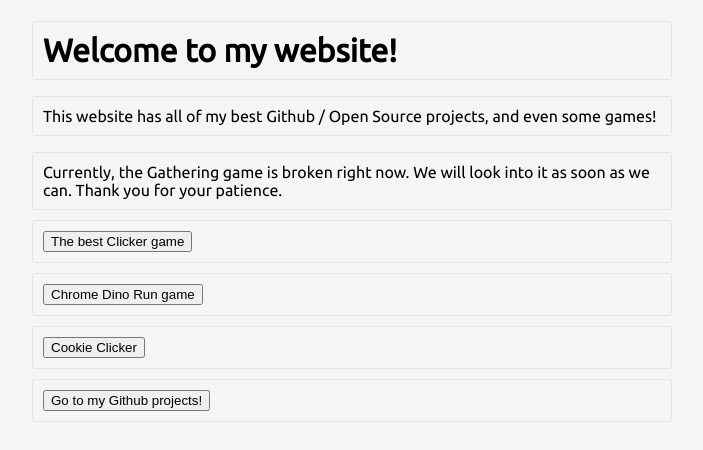
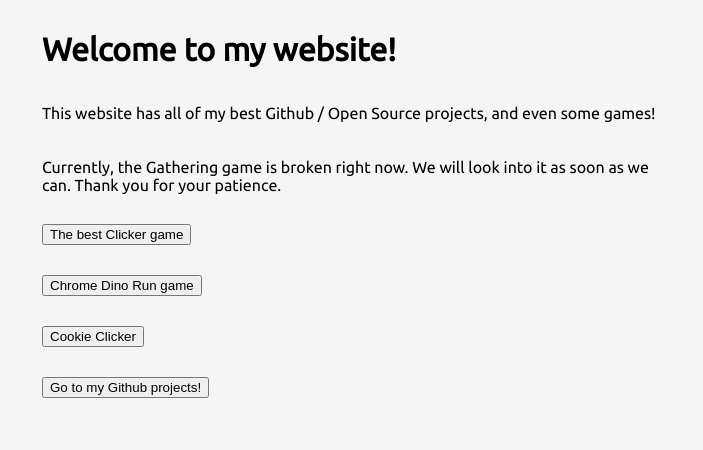
Before and after one commit to MatthewYak/games, a plain HTML site: page index.html in a window 1280 px wide. Shown: the whole page, without its empty margins (288-991 px from the left). Drawn offline with Linux system fonts and the light colour scheme.

Commit message:
Updated styles.css

```diff
--- a/styles.css
+++ b/styles.css
@@ -19,7 +19,6 @@ body {
 
 .MainMessage {
 	background-color: #f5f5f5;
-	border: 1px solid #e5e5e5;
 	border-radius: 3px;
 	padding: 10px;
 	margin-bottom: 10px;
@@ -27,7 +26,6 @@ body {
 
 .SubMessage {
 	background-color: #f5f5f5;
-	border: 1px solid #e5e5e5;
 	border-radius: 3px;
 	padding: 10px;
 	margin-bottom: 10px;
@@ -35,7 +33,6 @@ body {
 
 .ErrorMessage {
 	background-color: #f5f5f5;
-	border: 1px solid #e5e5e5;
 	border-radius: 3px;
 	padding: 10px;
 	margin-bottom: 10px;
@@ -43,7 +40,6 @@ body {
 
 .CustomClickerGame {
 	background-color: #f5f5f5;
-	border: 1px solid #e5e5e5;
 	border-radius: 3px;
 	padding: 10px;
 	margin-bottom: 10px;
@@ -51,7 +47,6 @@ body {
 
 .TRexGameChrome {
 	background-color: #f5f5f5;
-	border: 1px solid #e5e5e5;
 	border-radius: 3px;
 	padding: 10px;
 	margin-bottom: 10px;
@@ -59,7 +54,6 @@ body {
 
 .CookieClicker {
 	background-color: #f5f5f5;
-	border: 1px solid #e5e5e5;
 	border-radius: 3px;
 	padding: 10px;
 	margin-bottom: 10px;
@@ -67,7 +61,6 @@ body {
 
 .GithubProjects {
 	background-color: #f5f5f5;
-	border: 1px solid #e5e5e5;
 	border-radius: 3px;
 	padding: 10px;
 	margin-bottom: 10px;
```
